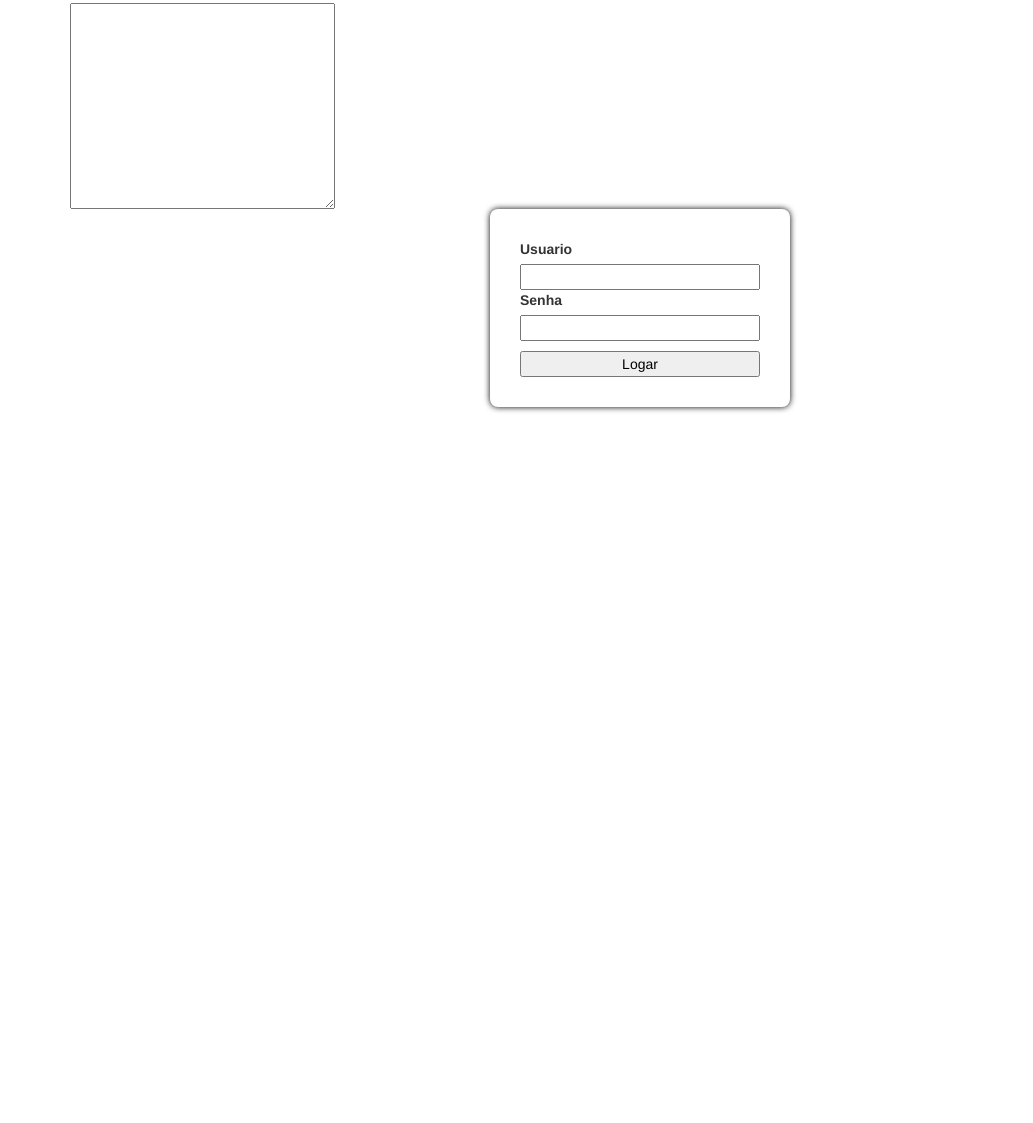
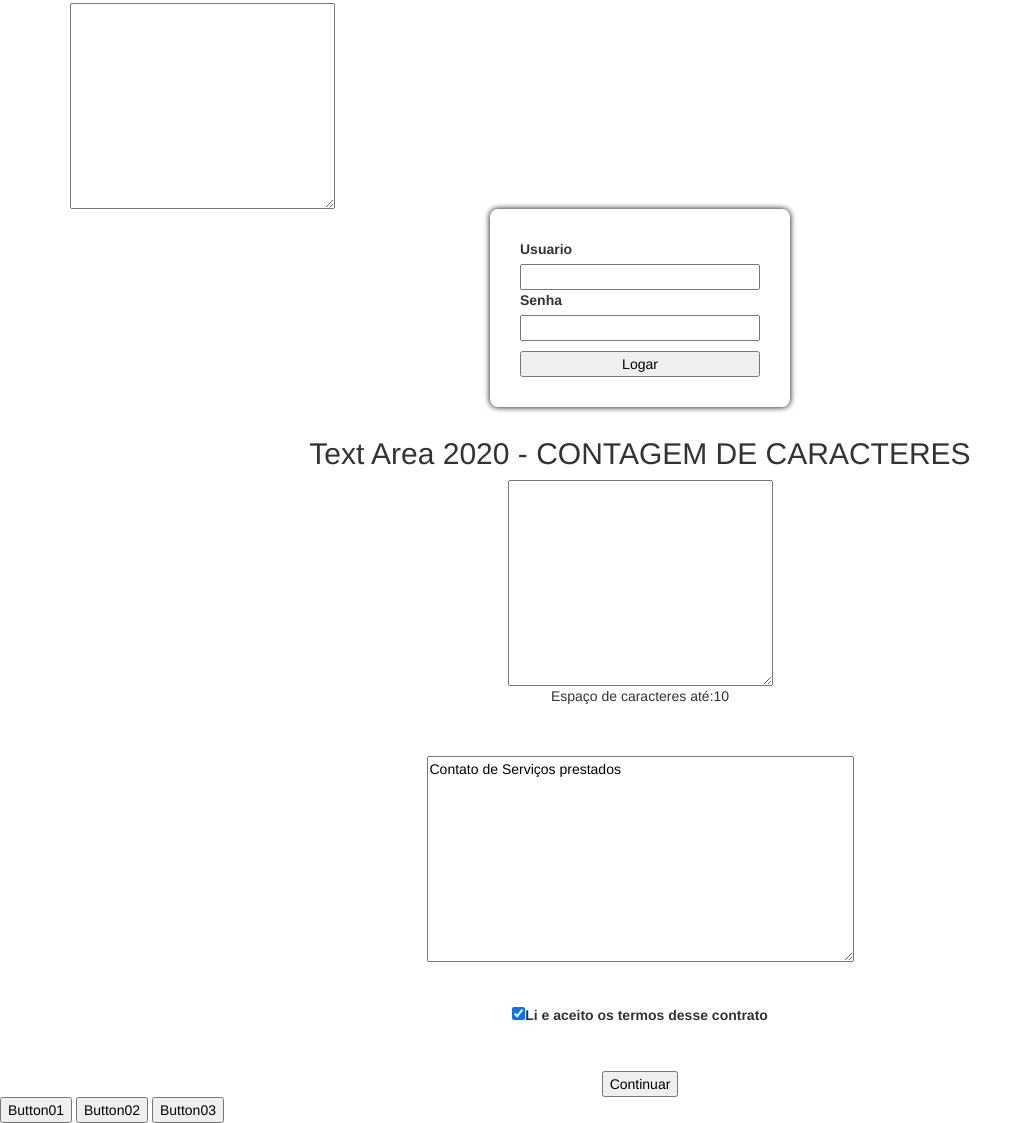
Before and after one commit to silastj/Function, a plain HTML site: page index.html in a window 1280 px wide. Shown: the part 514-1637 px from the top of the page, without its empty margins (0-1033 px from the left). Before the commit the page ends 951 px from the top, so only its background shows below. Drawn offline with Linux system fonts and the light colour scheme.

Commit message:
NodeList com for

```diff
--- a/css/sytle.css
+++ b/css/sytle.css
@@ -11,3 +11,23 @@
 .form button{
     margin-top: 10px;
 }
+.textArea{
+    text-align: center;
+    margin-bottom: 50px;
+}
+.textArea textarea{
+    max-width: 50%;
+    margin: 0 auto;
+}
+#aparecer{
+    display: none;
+}
+.textAreaOne{
+    display:flex;
+    justify-content: center;
+    flex-direction: column;
+    align-items: center;
+}
+.textAreaOne label{
+    cursor: pointer;
+}
--- a/index.html
+++ b/index.html
@@ -1,5 +1,6 @@
 <!DOCTYPE html>
 <html lang="pt-br">
+
 <head>
     <meta charset="UTF-8">
     <meta name="viewport" content="width=device-width, initial-scale=1.0">
@@ -9,6 +10,7 @@
     <script src="beluga.js"></script>
     <title>Javascript</title>
 </head>
+
 <body>
     <input type="text" value="Digite" id="txtNome">
     <input type="text" value="Digite" id="txtNome1">
@@ -21,7 +23,7 @@
     <section>
         <div class="container">
 
-              <h2>Média dos alunos</h2>
+            <h2>Média dos alunos</h2>
             <table class="table js-tabela">
                 <thead>
                     <tr>
@@ -34,7 +36,7 @@
                     </tr>
                 </thead>
                 <tbody>
-                    <tr class="aluno" >
+                    <tr class="aluno">
                         <td class="aluno-nome">Gertrude</td>
                         <td class="aluno-n1">10</td>
                         <td class="aluno-n2">8.5</td>
@@ -43,7 +45,7 @@
                         <td class="aluno-m"></td>
                     </tr>
 
-                    <tr class="aluno" >
+                    <tr class="aluno">
                         <td class="aluno-nome">Rey</td>
                         <td class="aluno-n1">5</td>
                         <td class="aluno-n2">8.5</td>
@@ -52,7 +54,7 @@
                         <td class="aluno-m"></td>
                     </tr>
 
-                    <tr class="aluno" >
+                    <tr class="aluno">
                         <td class="aluno-nome">Jessilda</td>
                         <td class="aluno-n1">8</td>
                         <td class="aluno-n2">8.5</td>
@@ -69,7 +71,7 @@
                         <td class="aluno-n4">7.5</td>
                         <td class="aluno-m"></td>
                     </tr>
-                    <tr class="aluno" >
+                    <tr class="aluno">
                         <td class="aluno-nome">Creysson</td>
                         <td class="aluno-n1">10</td>
                         <td class="aluno-n2">9.5</td>
@@ -95,7 +97,7 @@
                 </ul>
             </div>
             <div class="area">
-                <textarea  id="txtArea" cols="30" rows="10"></textarea>
+                <textarea id="txtArea" cols="30" rows="10"></textarea>
             </div>
         </div>
     </section>
@@ -110,15 +112,62 @@
         </form>
     </section>
 
+    <section>
+        <div class="textArea">
+            <h2>Text Area 2020 - CONTAGEM DE CARACTERES </h2>
+            <textarea name="area" id="area" cols="30" rows="10" maxlength="10"></textarea>
+            <div id='aparecer'>
+                <p>Espaço de caracteres até:<span id="resta"></span></p>
+            </div>
+        </div>
+    </section>
+
+    <section>
+        <div class="textAreaOne">
+            <form action="#">
+                <textarea cols="50" rows="10 readonly">Contato de Serviços prestados</textarea>
+            </form>
+            <hr>
+            <label>
+            <input type="checkbox" id="chk" checked>Li e aceito os termos desse contrato</label>
+            <hr>
+            <input type="submit" value="Continuar" id="btn"/>
+        </div>
+    </section>
+
+    <section>
+        <div class='containerBtns'>
+            <button>Button01</button>
+            <button>Button02</button>
+            <button>Button03</button>
+        </div>
+    </section>
+
     <script src="./js/script.js"></script>
     <script>
+        (function () {
+            'use strict'
+            var btn = document.getElementById('btn');
+            var input = document.getElementById('chk');
+                btn.disabled = toggleBtn();
+                input.addEventListener('change', function(){
+                    btn.disabled = toggleBtn();
+                });
 
-        (function(){
-            'use strict'
-
-
+            function toggleBtn(){
+                return !input.checked;
+            }
         })()
 
+        var bb = document.getElementsByTagName('button');
+        console.log(bb);
+        for(var i = 0;i < bb.length; i++){
+            bb[i].addEventListener('click', clicou);
+        }
+        function clicou(){
+            alert(this.textContent);
+        }
     </script>
 </body>
+
 </html>
--- a/js/script.js
+++ b/js/script.js
@@ -353,3 +353,21 @@ function keyup(e){
 function input(e){
     console.log('input', this.value);
 }
+
+(function() {
+
+var area = document.getElementById('area');
+var maxima = area.maxLength;
+var texto = document.getElementById('resta');
+texto.textContent = maxima;
+var aparecer = document.getElementById('aparecer');
+aparecer.style.display = 'block';
+area.addEventListener('input', checkLength);
+
+function checkLength(e){
+    var nnn = this.value.length;
+    texto.textContent = maxima - nnn;
+}
+
+
+})()
```
